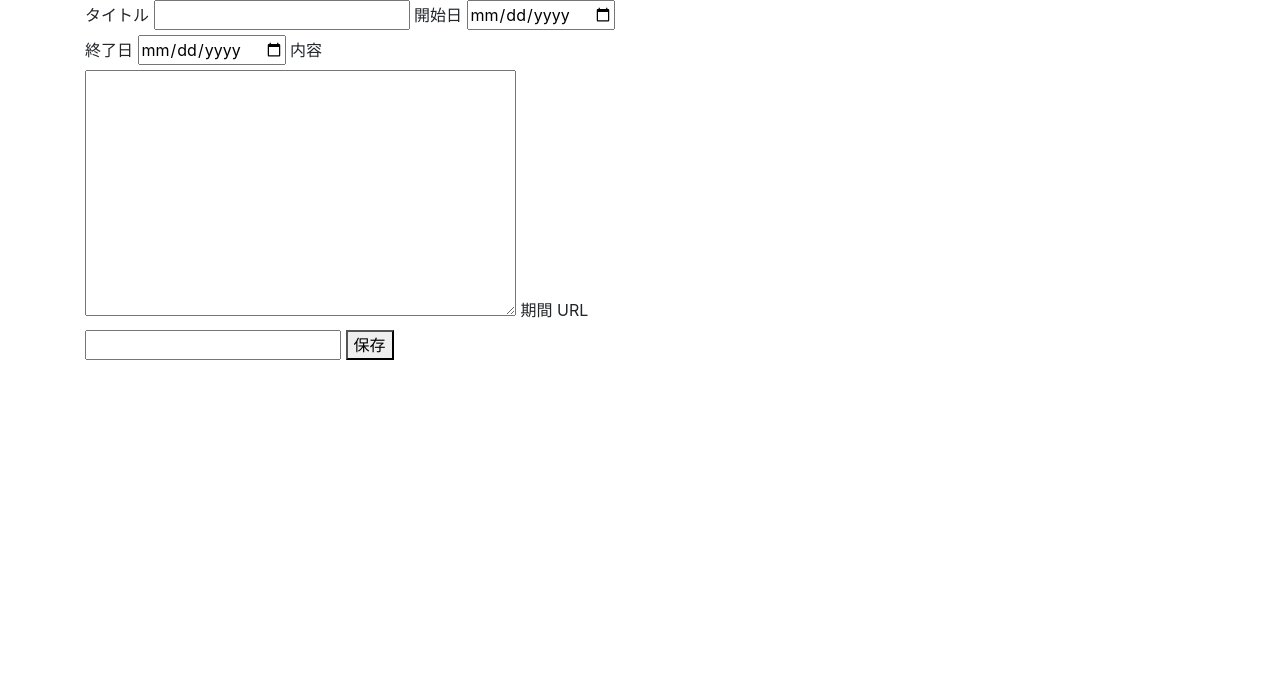
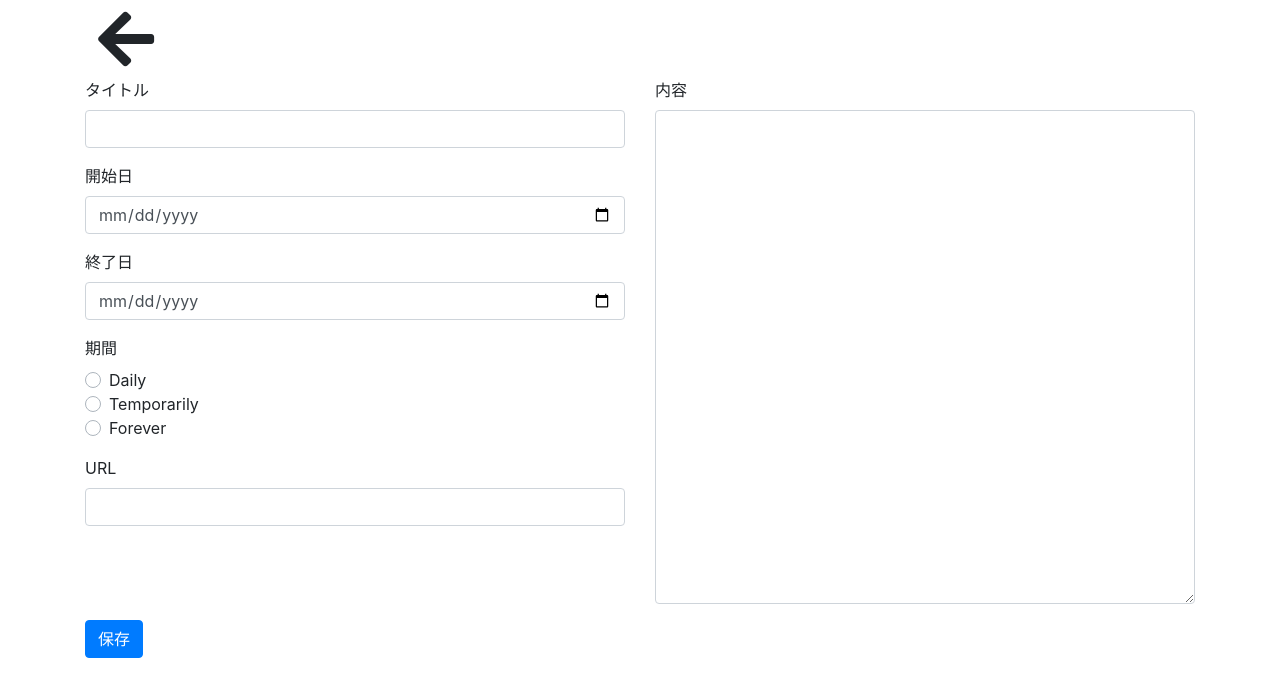
Before and after one commit to akithub/BD_EventViewer, a Django app: page /eventview/add in a window 1280 px wide. Shown: the top 697 px of the page. Run offline with Django 3.2, Linux system fonts and the light colour scheme; some libraries are stand-ins or nearby versions.

Commit message:
chg: 編集ページの見た目を変更

```diff
--- a/event_view/EventViewApp/templates/EventViewApp/edit.html
+++ b/event_view/EventViewApp/templates/EventViewApp/edit.html
@@ -1,29 +1,47 @@
 {% extends 'EventViewApp/_layout.html' %} {% block content %}
 <div class="container">
+  <button onclick="location.href='/eventview'" class="btn" id="back-btn"><i class="fas fa-arrow-left fa-4x"></i></button>
+  <form action="" method="POST">
+    <div class="poster">
       <div class="row">
         <div class="col-6">
-      <form action="" method="POST">
           {% csrf_token %}
+          <div class="form-group">
             <label for="id_title">タイトル</label>
-        <input type="text" name="title" maxlength="200" id="id_title" value="{{ event.title }}" />
+            <input type="text" class="form-control" name="title" maxlength="200" id="id_title" value="{{ event.title }}" />
+          </div>
+          <div class="form-group">
             <label for="id_start_date">開始日</label>
-        <input type="date" name="start_date" id="id_start_date" value="{{ event.start_date|date:'Y-m-d' }}" />
+            <input type="date" class="form-control" name="start_date" id="id_start_date" value="{{ event.start_date|date:'Y-m-d' }}" />
+          </div>
+          <div class="form-group">
             <label for="id_end_date">終了日</label>
-        <input type="date" name="end_date" id="id_end_date" value="{{ event.end_date|date:'Y-m-d' }}" />
-        <label for="id_end_date">内容</label>
-        <textarea name="content" cols="40" rows="10" id="id_content">
-          {{ event.content }}
-        </textarea>
+            <input type="date" class="form-control" name="end_date" id="id_end_date" value="{{ event.end_date|date:'Y-m-d' }}" />
+          </div>
+          <div class="form-group">
             <label for="id_period">期間</label>
             {% for period in periods %}
-        <input type="radio" name="period" value="{{ period.0 }}" id="id_{{ period.1 }}" {% if event.period == period.0 %} checked {% endif %} />
-        <label for="id_{{ period.1 }}"> {{ period.1 }} </label>
+            <div class="custom-control custom-radio">
+              <input type="radio" class="custom-control-input" name="period" value="{{ period.0 }}" id="id_{{ period.1 }}" {% if event.period == period.0 %} checked {% endif %} />
+              <label class="custom-control-label" for="id_{{ period.1 }}"> {{ period.1 }} </label>
+            </div>
             {% endfor %}
+          </div>
+          <div class="form-group">
             <label for="id_url">URL</label>
-        <input type="url" name="url" maxlength="200" id="id_url" value="{{ event.url }}" />
-        <button type="submit">保存</button>
+            <input type="url" class="form-control" name="url" maxlength="200" id="id_url" value="{{ event.url }}" />
+          </div>
+        </div>
+        <div class="col-6">
+          <div class="form-group">
+            <label for="id_content">内容</label>
+            <textarea class="form-control" name="content" cols="40" rows="20" id="id_content">{{ event.content }}</textarea>
+          </div>
+        </div>
+      </div>
+      <button class="btn btn-primary" type="submit">保存</button>
+    </div>
   </form>
 </div>
 </div>
-</div>
 {% endblock %}
--- a/event_view/EventViewApp/views.py
+++ b/event_view/EventViewApp/views.py
@@ -23,10 +23,9 @@ def event_add(request):
             form.save(commit=True)
         else:
             print("ERROR FORM INVALID")
-            for elm in form:
-                print(elm)
     context = {
-        'event': event
+        'event': event,
+        'periods': Event.PERIOD_CHOICE
     }
     return render(request, 'EventViewApp/edit.html', context)
 
@@ -41,8 +40,6 @@ def event_edit(request, event_id):
             form.save(commit=True)
         else:
             print("ERROR FORM INVALID")
-            for elm in form:
-                print(elm)
     context = {
         'event': event,
         'periods': Event.PERIOD_CHOICE
--- a/event_view/static/css/main.css
+++ b/event_view/static/css/main.css
@@ -2,6 +2,9 @@ body {
   background-image: url("../images/CorkBoard.jpg");
 }
 
+#back-btn {
+  color: #3a3a3a;
+}
 .poster {
   width: 100%;
   display: inline-block;
```
Lines whose indentation alone changed are shown as unchanged.
